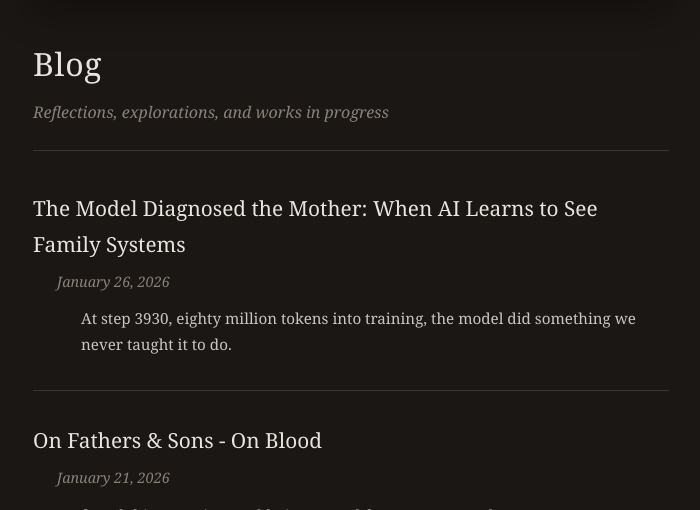
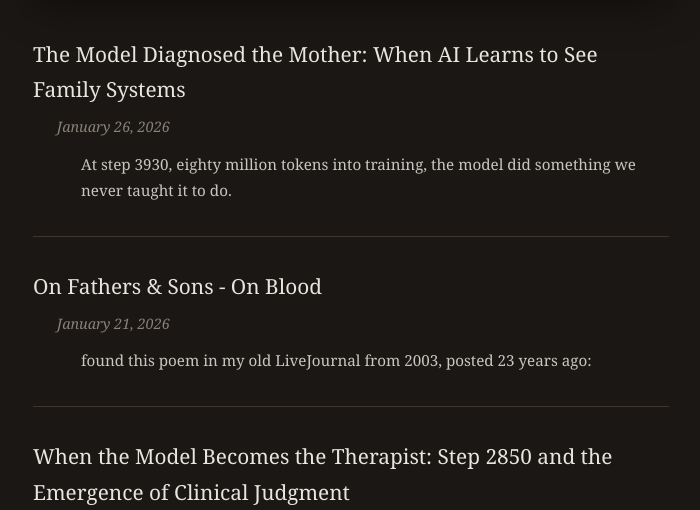
Before and after one commit to geosh5676/geosh5676.github.io, a Jekyll site: the page built from blog/index.html, in a window 1280 px wide and 900 px high, cut to the strip 390-900 px from the top of the window. Shown: the whole strip, without its empty margins (289-989 px from the left). Built offline with Jekyll 4.4.1, drawn with Linux system fonts in a browser that asks for light colours.

Commit message:
Remove heading and subtitle from blog page
Let the banner image speak for itself.

Co-Authored-By: Claude Opus 4.5 <noreply@anthropic.com>

```diff
--- a/blog/index.html
+++ b/blog/index.html
@@ -190,9 +190,6 @@ layout: null
 
         <img src="/blog-banner.png" alt="" class="banner">
 
-        <h1>Blog</h1>
-        <p class="page-subtitle">Reflections, explorations, and works in progress</p>
-
         {% if site.posts.size > 0 %}
         <ul class="post-list">
             {% for post in site.posts %}
```
